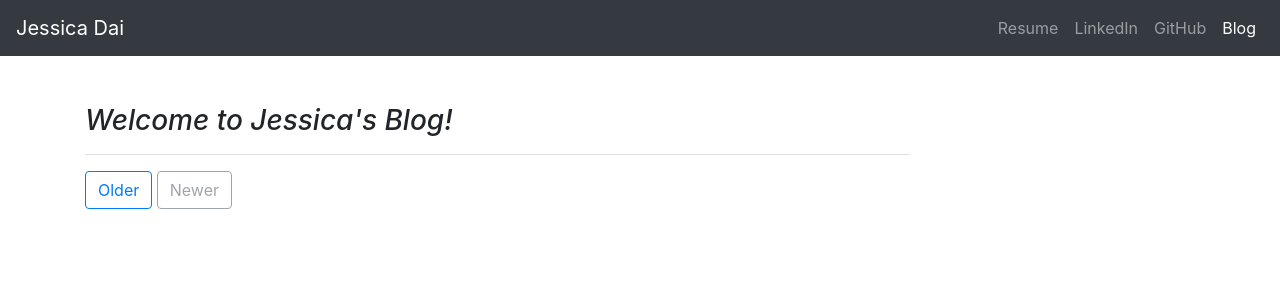
After one commit to DDaiJ/portfolio-projects, a Django app: page /blog/ in a window 1280 px wide. The commit adds this page. Shown: the top 300 px of the page. Run offline with Django 3.2, Linux system fonts and the light colour scheme; data that the repository does not hold is empty; some libraries are stand-ins or nearby versions.

Commit message:
finish all the functions, still need to polish it with css

```diff
--- /dev/null
+++ b/blog/templates/blog/allblogs.html
@@ -0,0 +1,90 @@
+<!-- This page gives the summary of all blogs -->
+
+<!doctype html>
+<html lang="en">
+{% load staticfiles %}
+  <head>
+    <meta charset="utf-8">
+    <meta name="viewport" content="width=device-width, initial-scale=1, shrink-to-fit=no">
+    <meta name="description" content="">
+    <meta name="author" content="Mark Otto, Jacob Thornton, and Bootstrap contributors">
+    <meta name="generator" content="Jekyll v3.8.5">
+    <title>Jessica's Blog</title>
+
+    <!-- Bootstrap core CSS -->
+    <link rel="stylesheet" href="https://stackpath.bootstrapcdn.com/bootstrap/4.2.1/css/bootstrap.min.css" integrity="sha384-GJzZqFGwb1QTTN6wy59ffF1BuGJpLSa9DkKMp0DgiMDm4iYMj70gZWKYbI706tWS" crossorigin="anonymous">
+
+
+    <style>
+      .bd-placeholder-img {
+        font-size: 1.125rem;
+        text-anchor: middle;
+      }
+
+      @media (min-width: 768px) {
+        .bd-placeholder-img-lg {
+          font-size: 3.5rem;
+        }
+      }
+    </style>
+    <!-- Custom styles for this template -->
+    <link href="https://fonts.googleapis.com/css?family=Playfair+Display:700,900" rel="stylesheet">
+    <!-- Custom styles for this template -->
+    <link href="blog.css" rel="stylesheet">
+  </head>
+  <body>
+
+    <nav class="navbar navbar-expand-lg navbar-dark bg-dark">
+      <a class="navbar-brand" href="{% url 'home' %}">Jessica Dai</a>
+      <button class="navbar-toggler" type="button" data-toggle="collapse" data-target="#navbarNavAltMarkup" aria-controls="navbarNavAltMarkup" aria-expanded="false" aria-label="Toggle navigation">
+        <span class="navbar-toggler-icon"></span>
+      </button>
+      <div class="collapse navbar-collapse" id="navbarNavAltMarkup">
+        <div class="navbar-nav ml-auto">
+          <a class="nav-item nav-link" href="{% static 'Jessica Dai resume.pdf' %}">Resume</a>
+          <a class="nav-item nav-link" href="https://www.linkedin.com/in/jess-111/">LinkedIn</a>
+          <a class="nav-item nav-link" href="https://github.com/DDaiJ">GitHub</a>
+          <a class="nav-item nav-link active" href="{% url 'allblogs' %}">Blog</a>
+        </div>
+      </div>
+    </nav>
+
+<main role="main" class="container my-5">
+  <div class="row">
+    <div class="col-md-9 blog-main">
+      <h3 class="pb-3 mb-3 font-italic border-bottom">
+        Welcome to Jessica's Blog!
+      </h3>
+
+      {% for blog in allblogs.all %}
+      <div class="blog-post mb-4">
+        <a class="blog-post-title text-decoration-none" href="{% url 'detail' blog.id %}"><h2>{{ blog.title }}</h2></a>
+        <p class="blog-post-meta">{{ blog.pub_date_pretty }}</p>
+        <img class="img-fluid mb-4" src="{{ blog.image.url }}" width="300"/>
+
+        <blockquote>
+          <p>{{ blog.body|truncatewords:40 }}</p>
+        </blockquote>
+
+        <hr>
+      </div><!-- /.blog-post -->
+      {% endfor %}
+
+
+
+      <nav class="blog-pagination">
+        <a class="btn btn-outline-primary" href="#">Older</a>
+        <a class="btn btn-outline-secondary disabled" href="#">Newer</a>
+      </nav>
+
+    </div><!-- /.blog-main -->
+
+  </div><!-- /.row -->
+
+</main><!-- /.container -->
+
+<script src="https://code.jquery.com/jquery-3.3.1.slim.min.js" integrity="sha384-q8i/X+965DzO0rT7abK41JStQIAqVgRVzpbzo5smXKp4YfRvH+8abtTE1Pi6jizo" crossorigin="anonymous"></script>
+<script src="https://cdnjs.cloudflare.com/ajax/libs/popper.js/1.14.6/umd/popper.min.js" integrity="sha384-wHAiFfRlMFy6i5SRaxvfOCifBUQy1xHdJ/yoi7FRNXMRBu5WHdZYu1hA6ZOblgut" crossorigin="anonymous"></script>
+<script src="https://stackpath.bootstrapcdn.com/bootstrap/4.2.1/js/bootstrap.min.js" integrity="sha384-B0UglyR+jN6CkvvICOB2joaf5I4l3gm9GU6Hc1og6Ls7i6U/mkkaduKaBhlAXv9k" crossorigin="anonymous"></script>
+
+</html>
--- /dev/null
+++ b/blog/urls.py
@@ -0,0 +1,7 @@
+from django.urls import path
+from . import views
+
+urlpatterns = [
+    path('', views.allblogs, name='allblogs'),
+    path('<int:blog_id>/',views.detail, name='detail'),
+]
--- a/blog/views.py
+++ b/blog/views.py
@@ -1,3 +1,11 @@
-from django.shortcuts import render
+from django.shortcuts import render, get_object_or_404 #get detailed blog page if exists and 404 if not
+from .models import Blog
 
 # Create your views here.
+def allblogs(request):
+    allblogs = Blog.objects.order_by('-pub_date') #biggest date first = newest, hence - sign
+    return render(request, 'blog/allblogs.html', {'allblogs' : allblogs})
+
+def detail(request, blog_id):
+    blogdetail = get_object_or_404(Blog, pk=blog_id) #pk: primary key
+    return render(request, 'blog/detail.html', {'blog':blogdetail})
--- a/portfolio/settings.py
+++ b/portfolio/settings.py
@@ -123,6 +123,12 @@ USE_TZ = True
 # Static files (CSS, JavaScript, Images)
 # https://docs.djangoproject.com/en/2.1/howto/static-files/
 
+STATICFILES_DIRS = [
+    os.path.join(BASE_DIR, 'portfolio/static/')
+
+]
+
+STATIC_ROOT = os.path.join(BASE_DIR, 'static')
 STATIC_URL = '/static/'
 
 MEDIA_ROOT = os.path.join(BASE_DIR, 'media')
--- a/portfolio/urls.py
+++ b/portfolio/urls.py
@@ -17,9 +17,11 @@ from django.contrib import admin
 from django.urls import path
 from django.conf import settings
 from django.conf.urls.static import static
+from django.urls import include, path
 import jobs.views
 
 urlpatterns = [
     path('admin/', admin.site.urls),
-    path('', jobs.views.home, name='home')
+    path('', jobs.views.home, name='home'),
+    path('blog/', include('blog.urls')),
 ] + static(settings.MEDIA_URL, document_root=settings.MEDIA_ROOT)
```
Also changed, not shown: blog/models.py (+7 -1 lines), blog/templates/blog/detail.html (added, +74 -0 lines), jobs/templates/jobs/home.html (+9 -5 lines), portfolio/static/huskycorgi.png (added), 5 other files.
